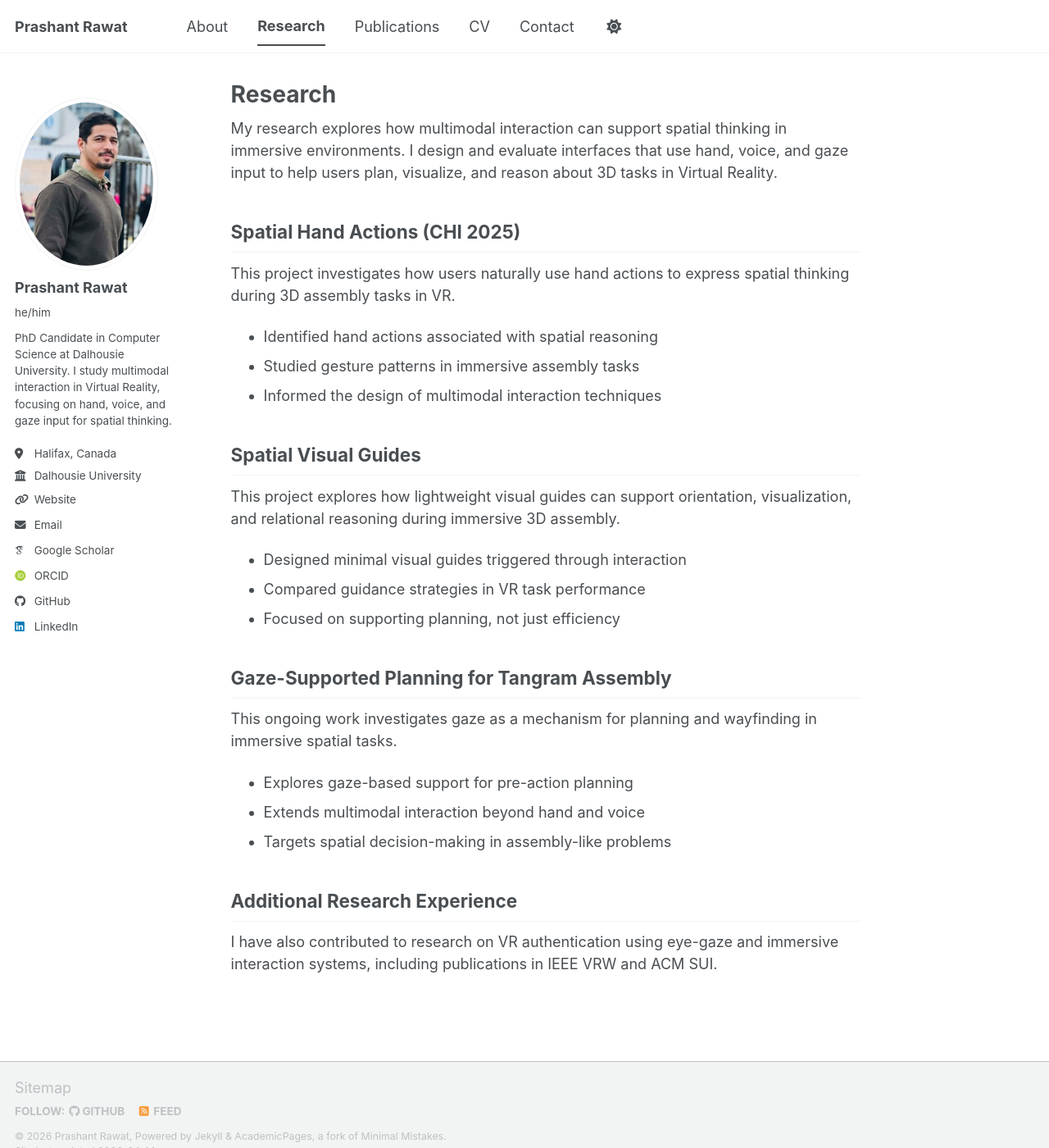
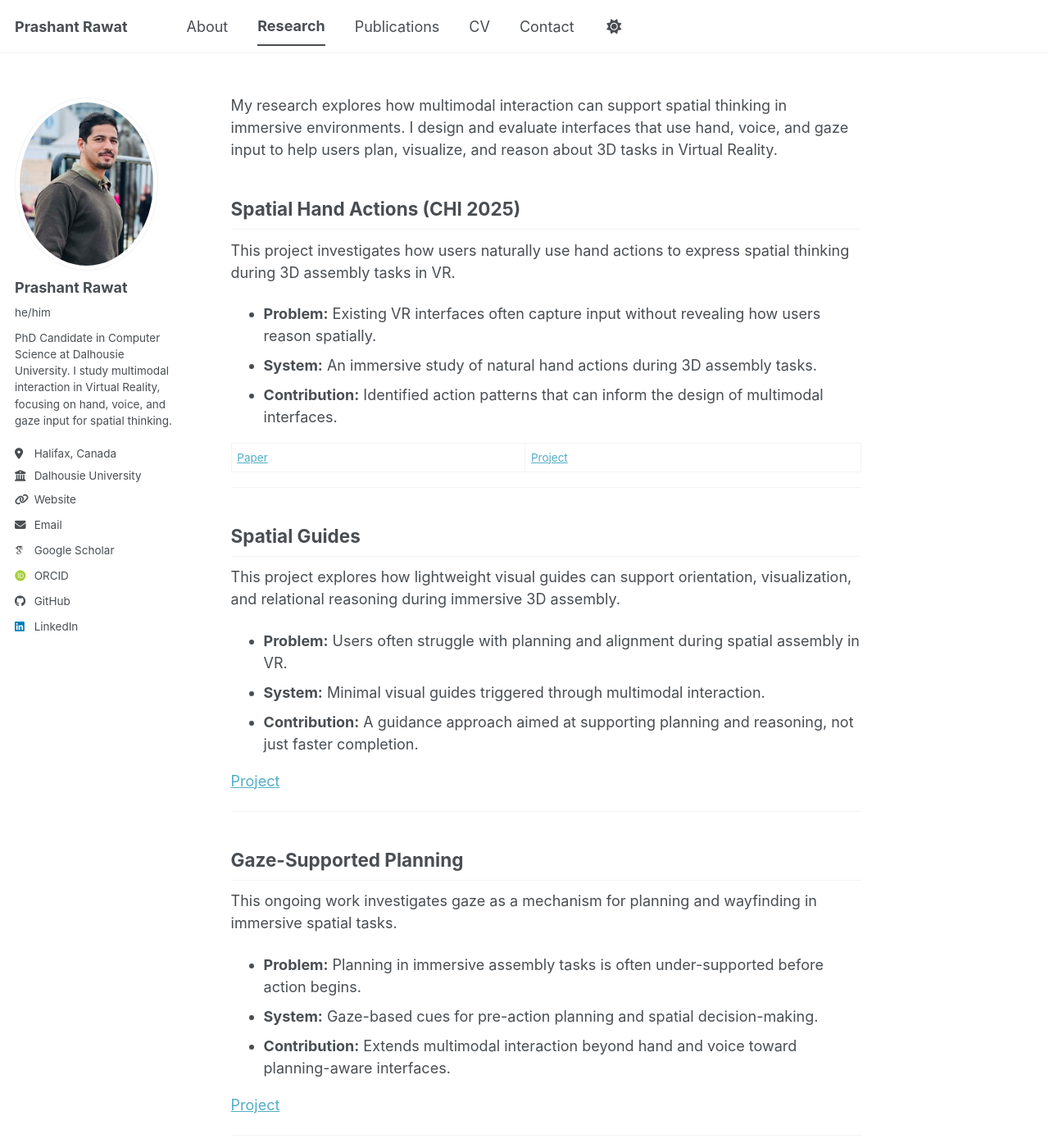
Before and after one commit to prashantXR/prashantXR.github.io, a Jekyll site: the page built from _pages/research.md, in a window 1280 px wide and 1400 px high. Shown: the whole window at 82% size. Built offline with Jekyll 4.4.1, drawn with Linux system fonts in a browser that asks for light colours; some web fonts are replaced; a script bundle is joined from its source files by our own code; library files that are not in the unit come from our copies; some of the changed text lies outside the part shown.

Commit message:
Update research.md

```diff
--- a/_pages/research.md
+++ b/_pages/research.md
@@ -1,6 +1,6 @@
 ---
 layout: single
-title: "Research"
+title: ""
 permalink: /research/
 ---
 
@@ -10,26 +10,38 @@ My research explores how multimodal interaction can support spatial thinking in
 
 This project investigates how users naturally use hand actions to express spatial thinking during 3D assembly tasks in VR.
 
-- Identified hand actions associated with spatial reasoning
-- Studied gesture patterns in immersive assembly tasks
-- Informed the design of multimodal interaction techniques
+- **Problem:** Existing VR interfaces often capture input without revealing how users reason spatially.
+- **System:** An immersive study of natural hand actions during 3D assembly tasks.
+- **Contribution:** Identified action patterns that can inform the design of multimodal interfaces.
 
-## Spatial Visual Guides
+[Paper](https://doi.org/10.1145/3706598.3713424) | [Project](https://github.com/prashantXR/spatial-hand-actions-chi2025)
+
+---
+
+## Spatial Guides
 
 This project explores how lightweight visual guides can support orientation, visualization, and relational reasoning during immersive 3D assembly.
 
-- Designed minimal visual guides triggered through interaction
-- Compared guidance strategies in VR task performance
-- Focused on supporting planning, not just efficiency
+- **Problem:** Users often struggle with planning and alignment during spatial assembly in VR.
+- **System:** Minimal visual guides triggered through multimodal interaction.
+- **Contribution:** A guidance approach aimed at supporting planning and reasoning, not just faster completion.
 
-## Gaze-Supported Planning for Tangram Assembly
+[Project](#)
+
+---
+
+## Gaze-Supported Planning
 
 This ongoing work investigates gaze as a mechanism for planning and wayfinding in immersive spatial tasks.
 
-- Explores gaze-based support for pre-action planning
-- Extends multimodal interaction beyond hand and voice
-- Targets spatial decision-making in assembly-like problems
+- **Problem:** Planning in immersive assembly tasks is often under-supported before action begins.
+- **System:** Gaze-based cues for pre-action planning and spatial decision-making.
+- **Contribution:** Extends multimodal interaction beyond hand and voice toward planning-aware interfaces.
+
+[Project](#)
+
+---
 
 ## Additional Research Experience
 
-I have also contributed to research on VR authentication using eye-gaze and immersive interaction systems, including publications in IEEE VRW and ACM SUI.
+I have also contributed to research on VR authentication using eye-gaze and immersive interaction systems, including work published in IEEE VRW and ACM SUI.
```
